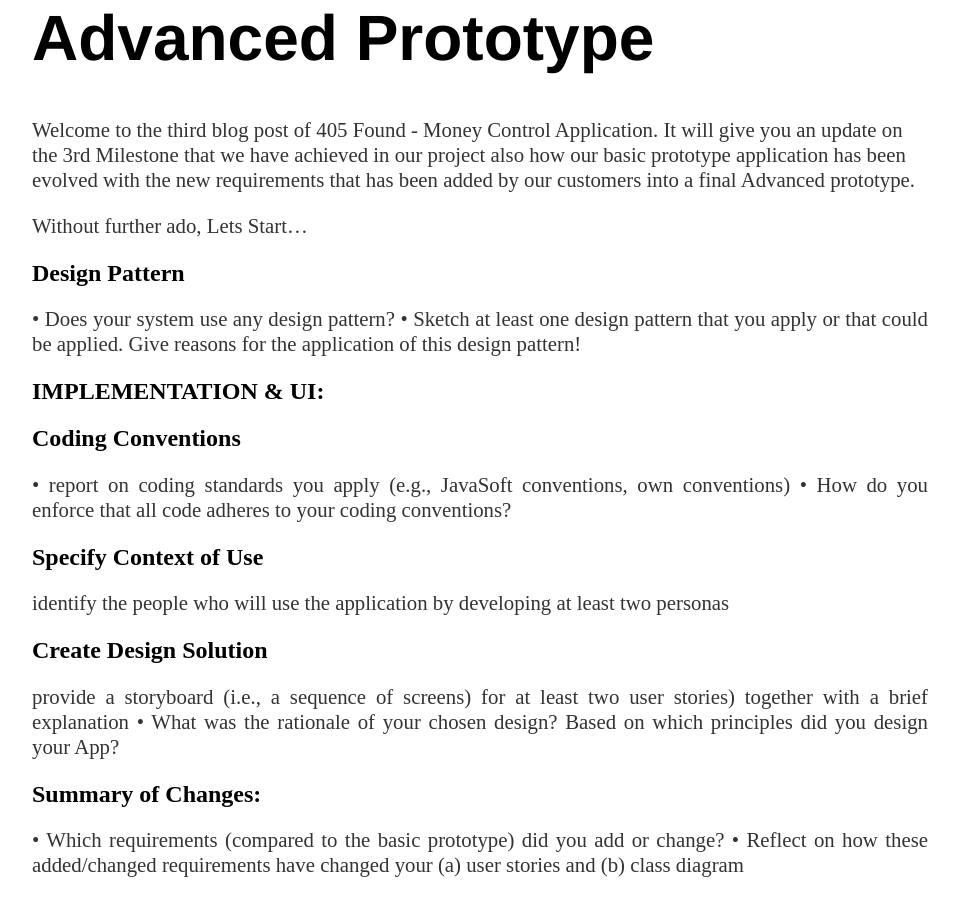
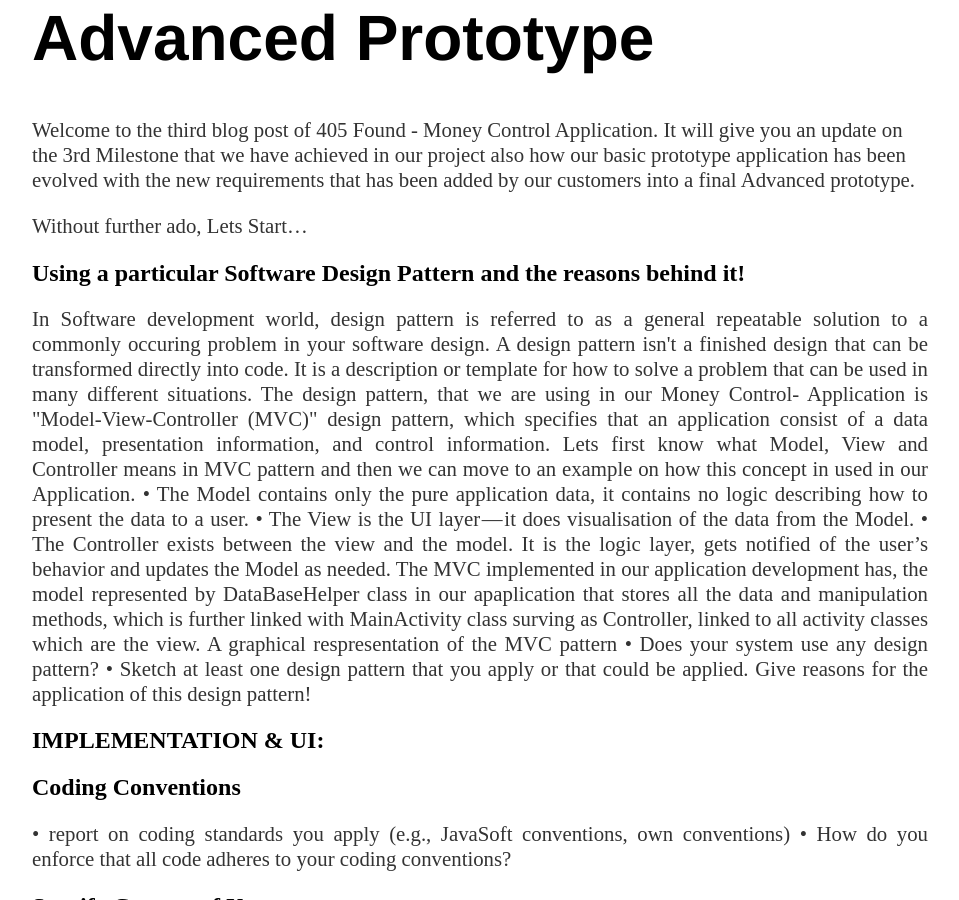
Before and after one commit to NadeemNicoR/TeamProjects, a Jekyll site: the page built from docs/_posts/2019-06-04-ISEE-2019-Advanced-Prototype-Presentation.md, in a window 1280 px wide and 900 px high, scrolled down 842 px. Shown: the whole window, without its empty margins (160-1119 px from the left). Built offline with Jekyll 4.4.1, drawn with Linux system fonts in a browser that asks for light colours; our own code applies the rules of GitHub Pages for plain Markdown files; a file with an impossible date is left out.

Commit message:
Update 2019-06-04-ISEE-2019-Advanced-Prototype-Presentation.md

```diff
--- a/docs/_posts/2019-06-04-ISEE-2019-Advanced-Prototype-Presentation.md
+++ b/docs/_posts/2019-06-04-ISEE-2019-Advanced-Prototype-Presentation.md
@@ -7,9 +7,32 @@ Welcome to the third blog post of 405 Found - Money Control Application. It will
 Without further ado, Lets Start...
 
 
-<h2> Design Pattern </h2>
+<h2> Using a particular Software Design Pattern and the reasons behind it!  </h2>
 
 <p class="justify">
+
+ In Software development world, design pattern is referred to as a general repeatable solution to a commonly occuring problem in your software design. A design pattern isn't a finished design that can be transformed directly into code. It is a description or template for how to solve a problem that can be used in many different situations.
+
+ The design pattern, that we are using in our Money Control- Application is "Model-View-Controller (MVC)" design pattern, which specifies that an application consist of a data model, presentation information, and control information.
+
+ Lets first know what Model, View and Controller means in MVC pattern and then we can move to an example on how this concept in used in our Application.
+
+• The Model contains only the pure application data, it contains no logic describing how to present the data to a user.
+• The View is the UI layer — it does visualisation of the data from the Model.
+• The Controller exists between the view and the model. It is the logic layer, gets notified of the user’s behavior and updates the Model as needed.
+
+The MVC implemented in our application development has, the model represented by DataBaseHelper class in our apaplication that stores all the data and manipulation methods, which is further linked with MainActivity class surving as Controller, linked to all activity classes which are the view.
+
+
+
+
+
+
+A graphical respresentation of the MVC pattern
+
+
+
+
 
 • Does your system use any design pattern?
 • Sketch at least one design pattern that you apply or that could be applied. Give reasons for the application of this
```
